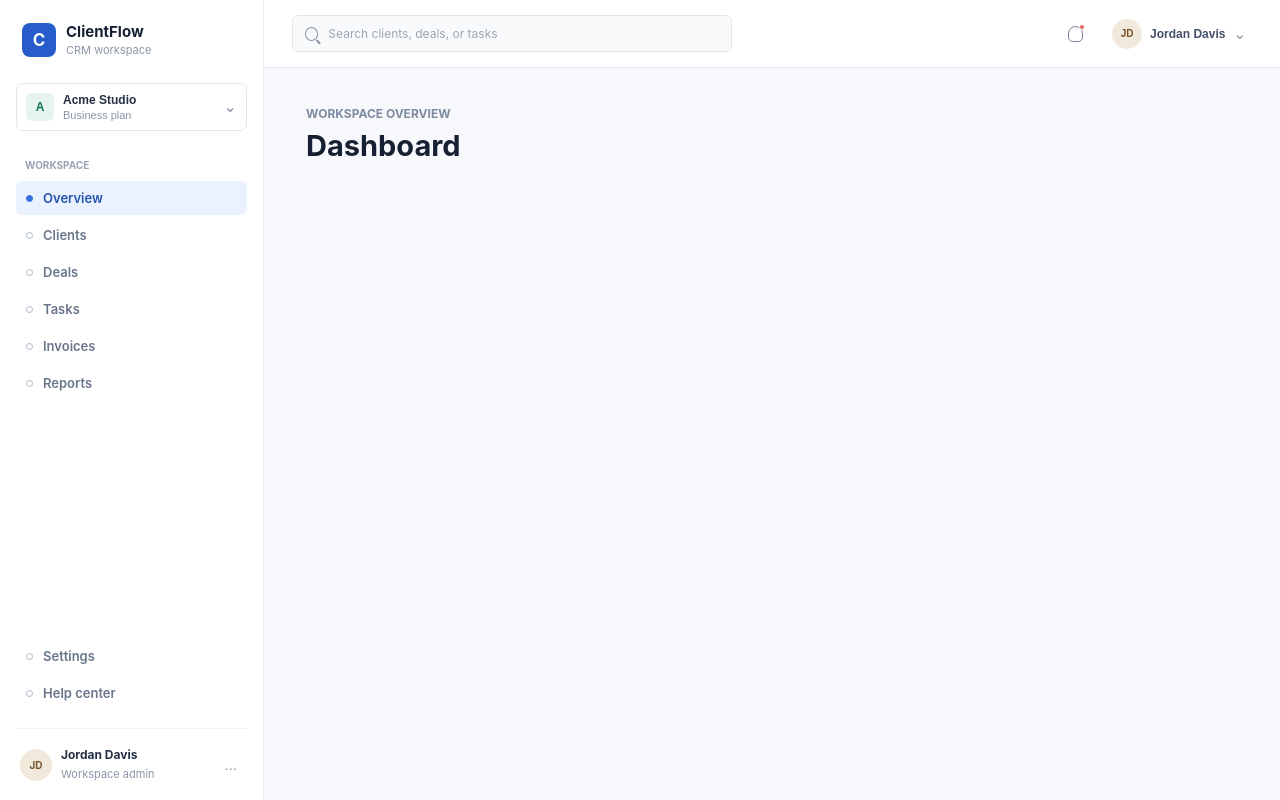
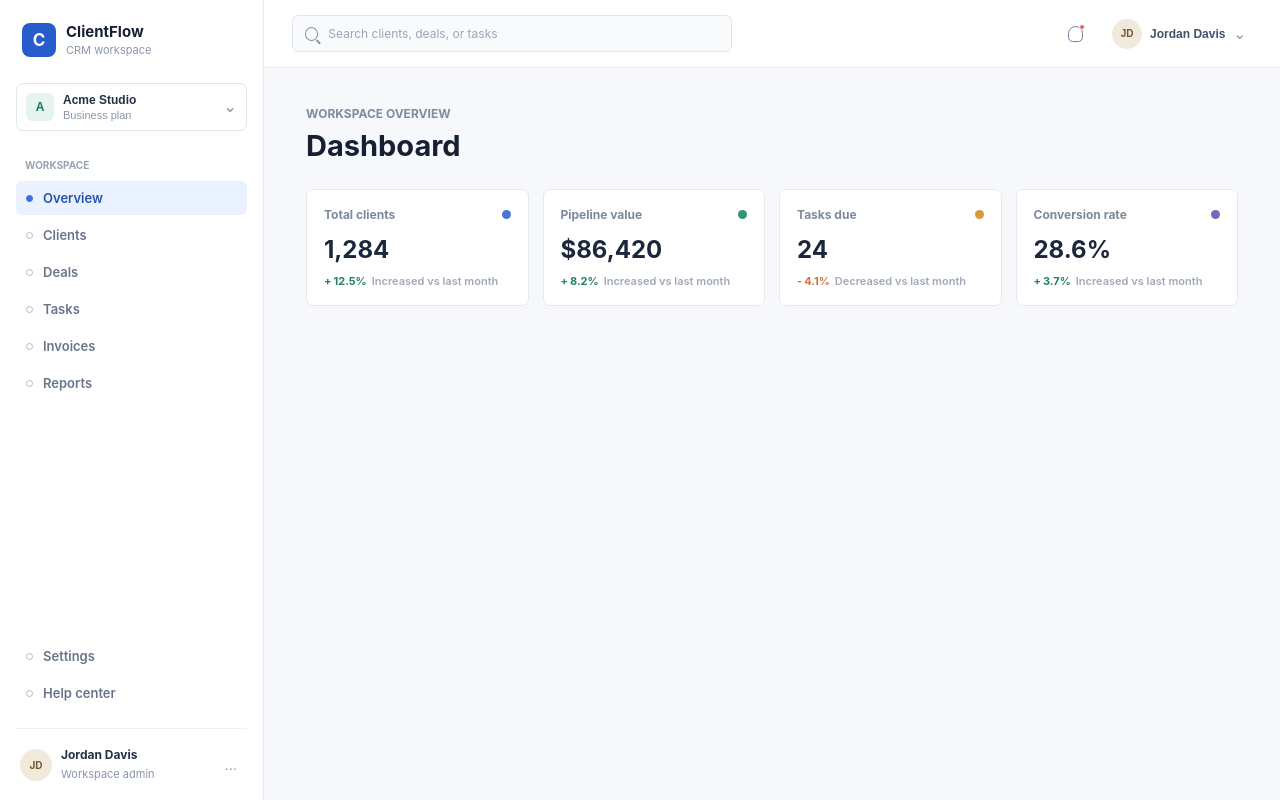
Before and after one commit to 13sanni/ClientFlowCRM, a React (Vite) app in the folder clientflow-crm/: page / in a window 1280 px wide. Built offline with nearby package versions, Linux system fonts and the light colour scheme.

Commit message:
Add MetricCard component and implement metrics display in the dashboard

```diff
--- a/clientflow-crm/src/App.css
+++ b/clientflow-crm/src/App.css
@@ -60,6 +60,92 @@
 .app-content p,
 .app-content h1 {
   margin: 0;
+}
+
+.metrics-grid {
+  display: grid;
+  grid-template-columns: repeat(4, minmax(0, 1fr));
+  gap: 14px;
+  margin-top: 26px;
+}
+
+.metric-card {
+  min-width: 0;
+  border: 1px solid #e5eaf1;
+  border-radius: 7px;
+  background: #ffffff;
+  padding: 17px;
+}
+
+.metric-card__header {
+  display: flex;
+  align-items: center;
+  justify-content: space-between;
+  gap: 12px;
+}
+
+.metric-card p {
+  margin: 0;
+}
+
+.metric-card__header p {
+  color: #7d899b;
+  font-size: 12px;
+  font-weight: 700;
+}
+
+.metric-card__marker {
+  width: 9px;
+  height: 9px;
+  flex-shrink: 0;
+  border-radius: 50%;
+}
+
+.metric-card__marker--blue {
+  background: #4a78d0;
+}
+
+.metric-card__marker--green {
+  background: #329477;
+}
+
+.metric-card__marker--amber {
+  background: #d79b39;
+}
+
+.metric-card__marker--violet {
+  background: #7968b6;
+}
+
+.metric-card__value {
+  margin-top: 13px !important;
+  color: #1c273b;
+  font-size: 24px;
+  font-weight: 700;
+  letter-spacing: 0;
+}
+
+.metric-card__trend {
+  display: flex;
+  align-items: center;
+  gap: 2px;
+  margin-top: 10px !important;
+  font-size: 11px;
+  font-weight: 700;
+}
+
+.metric-card__trend--up {
+  color: #238064;
+}
+
+.metric-card__trend--down {
+  color: #d07342;
+}
+
+.metric-card__trend-label {
+  margin-left: 3px;
+  color: #a0a9b7;
+  font-weight: 600;
 }
 
 .sidebar__brand-name {
@@ -462,4 +548,14 @@
   .app-content {
     padding: 28px 24px;
   }
+
+  .metrics-grid {
+    grid-template-columns: 1fr;
+  }
 }
+
+@media (min-width: 521px) and (max-width: 1100px) {
+  .metrics-grid {
+    grid-template-columns: repeat(2, minmax(0, 1fr));
+  }
+}
--- a/clientflow-crm/src/App.jsx
+++ b/clientflow-crm/src/App.jsx
@@ -1,7 +1,15 @@
 import { useState } from 'react'
 import './App.css'
+import MetricCard from './components/dashboard/MetricCard'
 import Sidebar from './components/layout/Sidebar'
 import Topbar from './components/layout/Topbar'
+
+const metrics = [
+  { label: 'Total clients', value: '1,284', change: '12.5%', trend: 'up', tone: 'blue' },
+  { label: 'Pipeline value', value: '$86,420', change: '8.2%', trend: 'up', tone: 'green' },
+  { label: 'Tasks due', value: '24', change: '4.1%', trend: 'down', tone: 'amber' },
+  { label: 'Conversion rate', value: '28.6%', change: '3.7%', trend: 'up', tone: 'violet' },
+]
 
 function App() {
   const [isSidebarOpen, setIsSidebarOpen] = useState(false)
@@ -14,6 +22,11 @@ function App() {
         <main className="app-content">
           <p className="app-content__eyebrow">Workspace overview</p>
           <h1>Dashboard</h1>
+          <section className="metrics-grid" aria-label="CRM metrics">
+            {metrics.map((metric) => (
+              <MetricCard key={metric.label} {...metric} />
+            ))}
+          </section>
         </main>
       </div>
     </div>
--- /dev/null
+++ b/clientflow-crm/src/components/dashboard/MetricCard.jsx
@@ -0,0 +1,20 @@
+function MetricCard({ label, value, change, trend, tone }) {
+  const trendLabel = trend === 'up' ? 'Increased' : 'Decreased'
+
+  return (
+    <article className="metric-card">
+      <div className="metric-card__header">
+        <p>{label}</p>
+        <span className={`metric-card__marker metric-card__marker--${tone}`} aria-hidden="true" />
+      </div>
+      <p className="metric-card__value">{value}</p>
+      <p className={`metric-card__trend metric-card__trend--${trend}`}>
+        <span aria-hidden="true">{trend === 'up' ? '+' : '-'}</span>
+        {change}
+        <span className="metric-card__trend-label">{trendLabel} vs last month</span>
+      </p>
+    </article>
+  )
+}
+
+export default MetricCard
```
